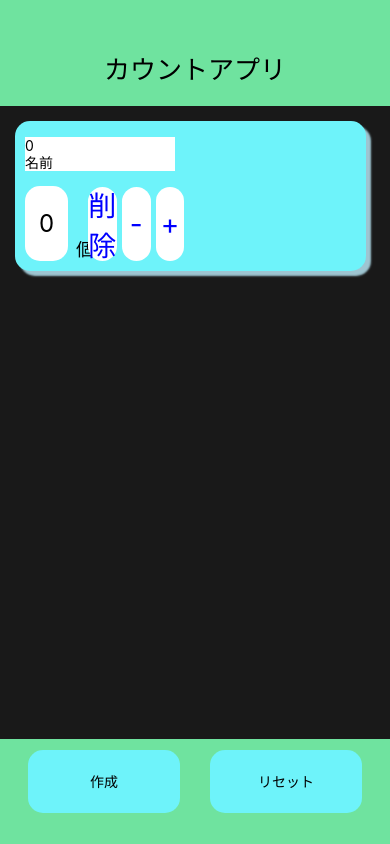
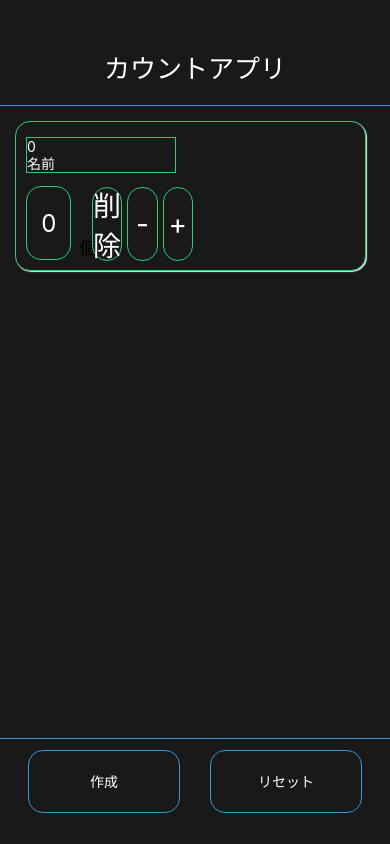
Before and after one commit to illionillion/multiCountApp, a React Native app: screen / in a window 390 px wide. Built offline with nearby package versions, Linux system fonts and the light colour scheme.

Commit message:
スタイル修正

```diff
--- a/components/CountButton.tsx
+++ b/components/CountButton.tsx
@@ -45,10 +45,12 @@ const styles = StyleSheet.create({
     width: "30%",
     height: "80%",
     marginRight: 5,
-    backgroundColor: "#ffffff",
+    backgroundColor: "#191919",
+    borderWidth: 1,
+    borderColor: "#2ecc71",
   },
   buttonText: {
-    color: "blue",
+    color: "#fff",
     fontSize: 28,
   },
 });
--- a/components/CountNumber.tsx
+++ b/components/CountNumber.tsx
@@ -24,13 +24,16 @@ const styles = StyleSheet.create({
   countNumber: {
     width: "90%",
     height: "90%",
-    backgroundColor: "#ffffff",
+    backgroundColor: "#191919",
+    borderColor: "#2ecc71",
+    borderWidth: 1,
     justifyContent: "center",
     alignItems: "center",
     borderRadius: 15,
   },
   countNumberText: {
     fontSize: 24,
+    color: "#fff",
   },
   countText: {
     fontSize: 18,
--- a/components/Counter.tsx
+++ b/components/Counter.tsx
@@ -52,16 +52,18 @@ const styles = StyleSheet.create({
   counterContainer: {
     width: "90%",
     height: 150,
-    backgroundColor: "#6EF3FA",
+    backgroundColor: "#191919",
+    borderWidth:1,
+    borderColor:"#2ecc71",
     justifyContent: "center",
     alignItems: "flex-start",
     borderRadius: 15,
-    shadowColor: "lightblue",
+    shadowColor: "white",
     shadowOffset: {
-      height: 5,
-      width: 5,
+      height: 1,
+      width: 1,
     },
-    shadowRadius: 2,
+    shadowRadius: 1,
     shadowOpacity: 0.9,
     flexDirection: "column",
     margin: 15,
--- a/components/CounterName.tsx
+++ b/components/CounterName.tsx
@@ -7,13 +7,14 @@ export interface CounterNameProps {
   updateName: (name: string, num: number) => void;
 }
 const CounterName: FC<CounterNameProps> = ({ num, name, updateName }) => {
-
   return (
     <View style={styles.counterNameContainer}>
       <View style={styles.counterName}>
-        <Text>{num}</Text>
+        <Text style={styles.counterNumber}>{num}</Text>
         <TextInput
+          style={styles.counterTextInput}
           placeholder="名前"
+          placeholderTextColor="#fff"
           value={name}
           onChangeText={(text) => updateName(text, num)}
         />
@@ -31,7 +32,15 @@ const styles = StyleSheet.create({
   },
   counterName: {
     width: 150,
-    backgroundColor: "#ffffff",
+    backgroundColor: "#191919",
+    borderWidth:1,
+    borderColor: "#2ecc71"
+  },
+  counterNumber: {
+    color: "#fff",
+  },
+  counterTextInput: {
+    color: "#fff",
   },
 });
 export default CounterName;
--- a/components/Footer.tsx
+++ b/components/Footer.tsx
@@ -14,10 +14,10 @@ const Footer: FC<FooterProps> = ({
   return (
     <View style={styles.footerContainer}>
       <TouchableOpacity onPress={add} style={styles.footerButton}>
-        <Text>作成</Text>
+        <Text style={styles.footerButtonText}>作成</Text>
       </TouchableOpacity>
       <TouchableOpacity onPress={removeAll} style={styles.footerButton}>
-        <Text>リセット</Text>
+        <Text style={styles.footerButtonText}>リセット</Text>
       </TouchableOpacity>
     </View>
   );
@@ -31,10 +31,12 @@ const styles = StyleSheet.create({
     textAlign: "center",
     alignItems: "center",
     justifyContent: "center",
-    backgroundColor: "#6FE39F",
+    backgroundColor: "#191919",
     flexDirection: "row",
     paddingLeft: 5,
     paddingRight: 5,
+    borderTopWidth:1,
+    borderTopColor: "#3498db",
   },
   footerButton: {
     textAlign: "center",
@@ -42,13 +44,18 @@ const styles = StyleSheet.create({
     justifyContent: "center",
     width: "40%",
     height: "60%",
-    backgroundColor: "#6EF3FA",
+    backgroundColor: "#191919",
+    borderWidth: 1,
+    borderColor: "#3498db",
     marginTop: 0,
     marginBottom: 20,
     marginRight: 15,
     marginLeft: 15,
     borderRadius: 15,
   },
+  footerButtonText: {
+    color:"#fff",
+  }
 });
 
 export default Footer;
--- a/components/Header.tsx
+++ b/components/Header.tsx
@@ -16,11 +16,14 @@ const styles = StyleSheet.create({
         textAlign:"center",
         alignItems:"center",
         justifyContent:"flex-end",
-        backgroundColor: '#6FE39F',
+        backgroundColor: '#191919',
+        borderBottomWidth:1,
+        borderBottomColor: "#3498db",
     },
     headerText:{
         fontSize: 26,
         marginBottom:20,
+        color:"#fff",
     },
 })
 export default Header
```
